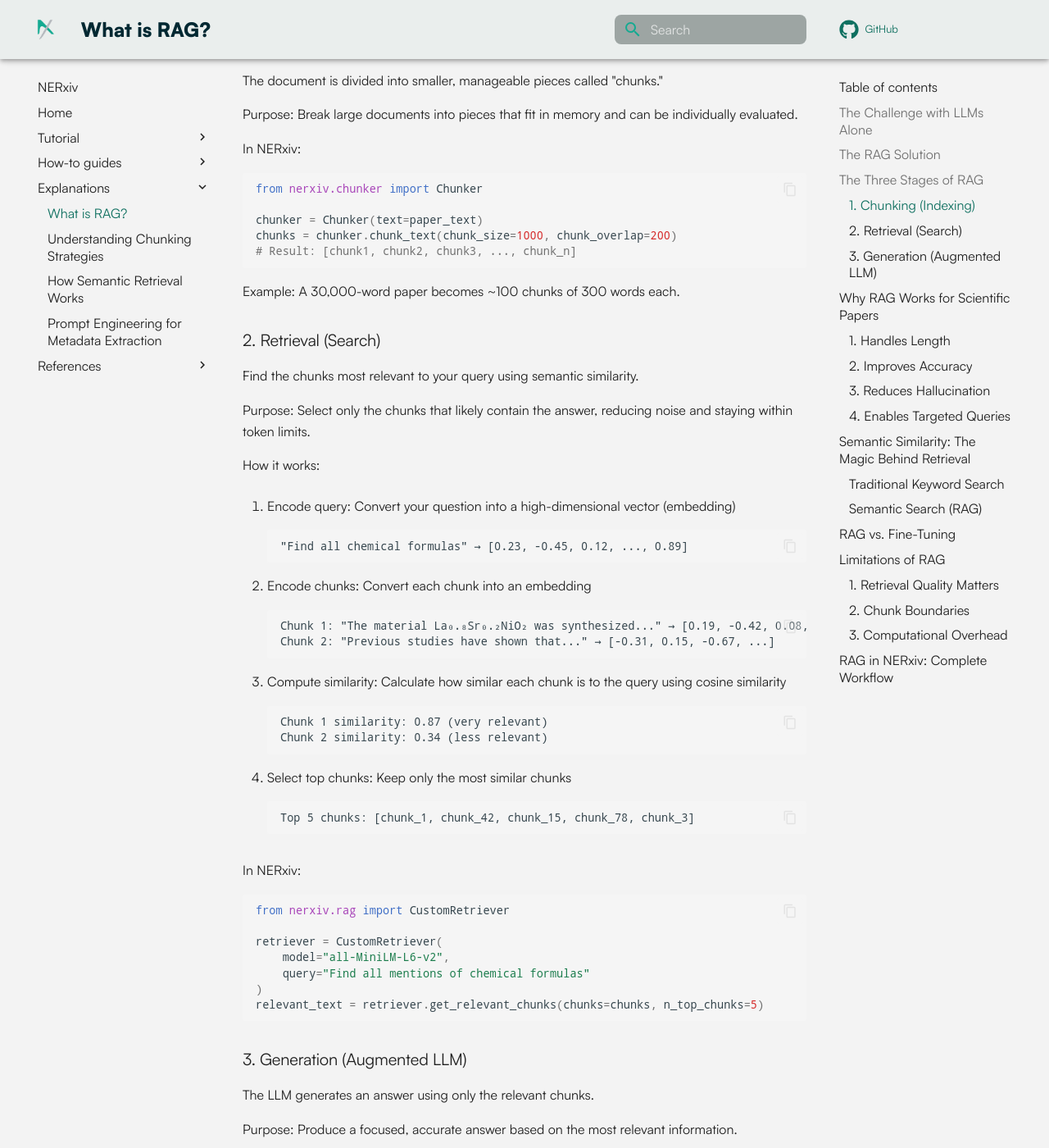
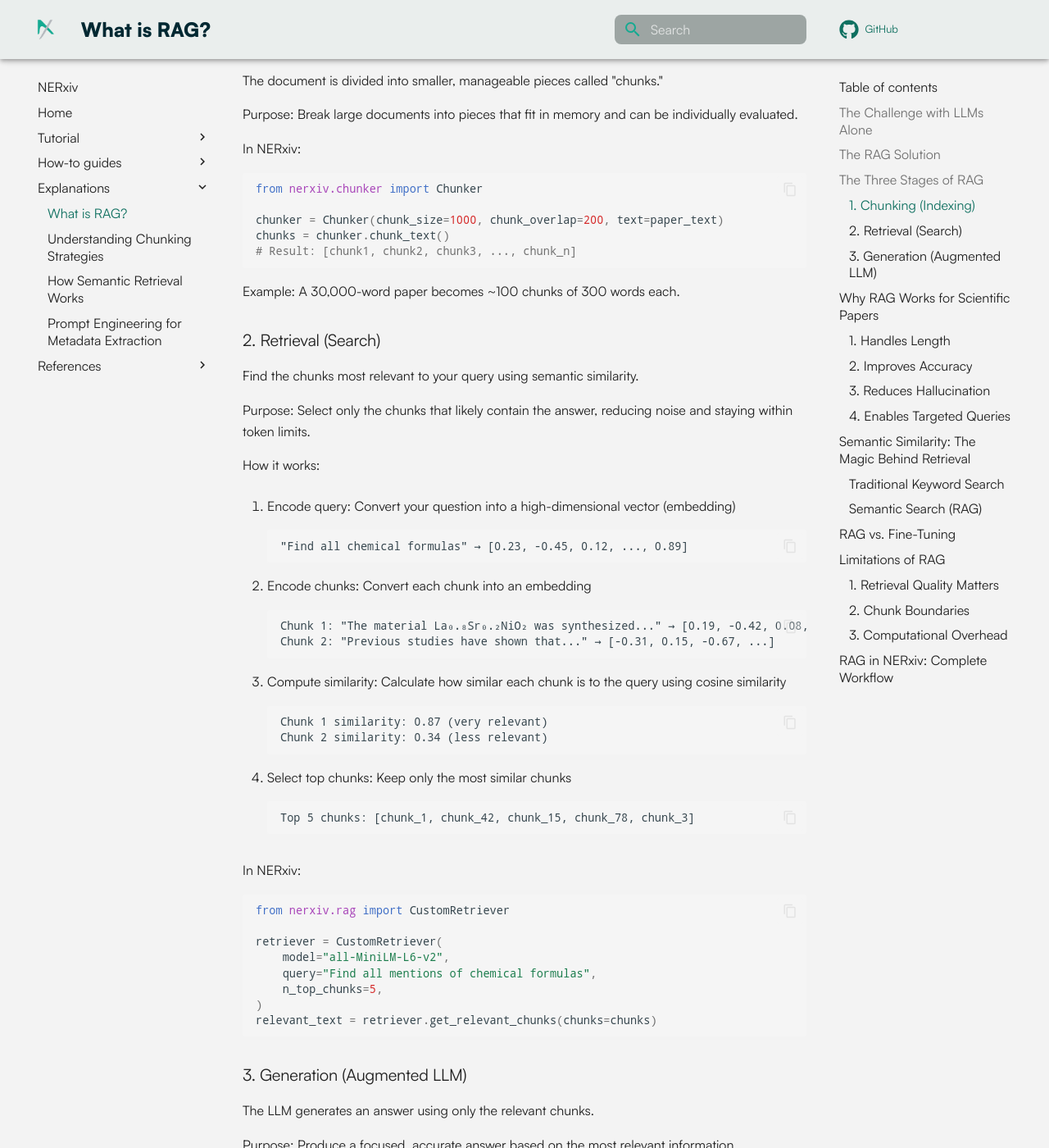
Before and after one commit to JosePizarro3/NERxiv, an MkDocs documentation site: the page built from docs/explanations/what_is_rag.md, in a window 1280 px wide and 1400 px high, scrolled down 1283 px. Shown: the whole window at 82% size. Built offline with MkDocs 1.6.1 and Material for MkDocs 9.7.7, drawn with Linux system fonts in a browser that asks for light colours; comment, search, counter and statistics services are not loaded; the version menu is left out; some of the changed text lies outside the part shown.

Commit message:
Hotfix docs (#70)
* Fixing old version

* Changed release.yml

````diff
--- a/docs/explanations/what_is_rag.md
+++ b/docs/explanations/what_is_rag.md
@@ -48,8 +48,8 @@ The document is divided into smaller, manageable pieces called "chunks."
 ```python
 from nerxiv.chunker import Chunker
 
-chunker = Chunker(text=paper_text)
-chunks = chunker.chunk_text(chunk_size=1000, chunk_overlap=200)
+chunker = Chunker(chunk_size=1000, chunk_overlap=200, text=paper_text)
+chunks = chunker.chunk_text()
 # Result: [chunk1, chunk2, chunk3, ..., chunk_n]
 ```
 
@@ -91,9 +91,10 @@ from nerxiv.rag import CustomRetriever
 
 retriever = CustomRetriever(
     model="all-MiniLM-L6-v2",
-    query="Find all mentions of chemical formulas"
+    query="Find all mentions of chemical formulas",
+    n_top_chunks=5,
 )
-relevant_text = retriever.get_relevant_chunks(chunks=chunks, n_top_chunks=5)
+relevant_text = retriever.get_relevant_chunks(chunks=chunks)
 ```
 
 ### 3. Generation (Augmented LLM)
@@ -250,16 +251,17 @@ with h5py.File("paper.hdf5", "r") as f:
 
 # 2. Chunk the paper
 from nerxiv.chunker import Chunker
-chunker = Chunker(text=text)
-chunks = chunker.chunk_text(chunk_size=1000, chunk_overlap=200)
+chunker = Chunker(chunk_size=1000, chunk_overlap=200, text=text)
+chunks = chunker.chunk_text()
 
 # 3. Retrieve relevant chunks
 from nerxiv.rag import CustomRetriever
 retriever = CustomRetriever(
     model="all-MiniLM-L6-v2",
-    query="Find all chemical formulas and material names"
+    query="Find all chemical formulas and material names",
+    n_top_chunks=5,
 )
-relevant_text = retriever.get_relevant_chunks(chunks=chunks, n_top_chunks=5)
+relevant_text = retriever.get_relevant_chunks(chunks=chunks)
 
 # 4. Generate answer
 from nerxiv.rag import LLMGenerator
````
Also changed, not shown: docs/explanations/semantic_retrieval.md (+5 -7 lines), docs/explanations/understanding_chunking.md (+2 -2 lines), 1 other file.
